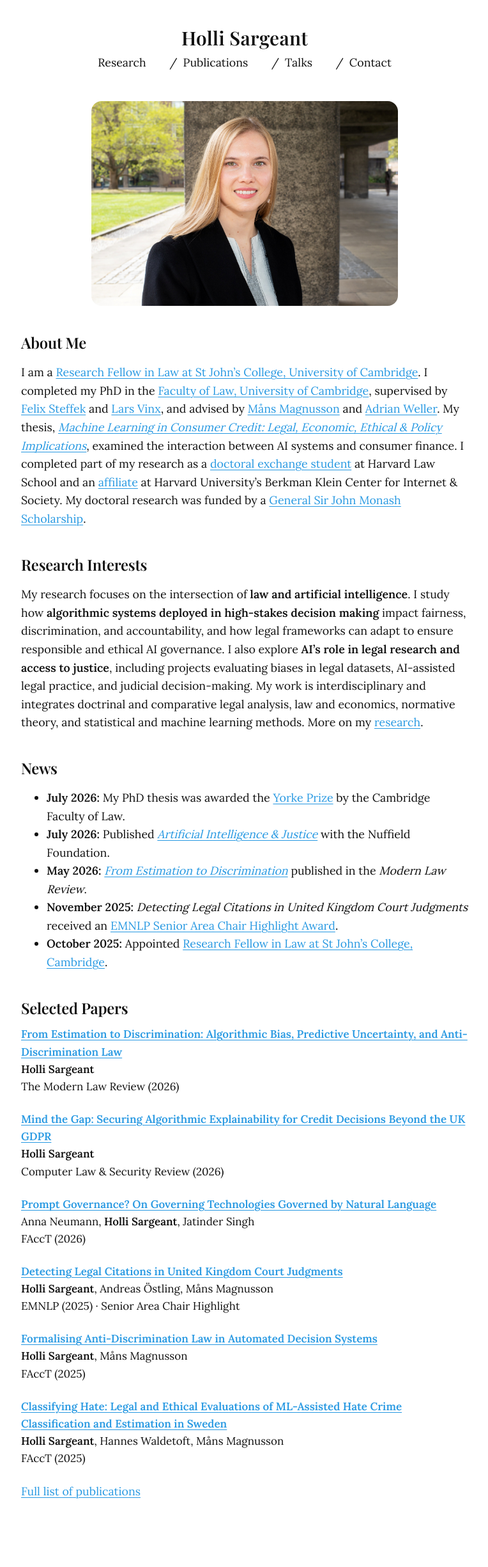
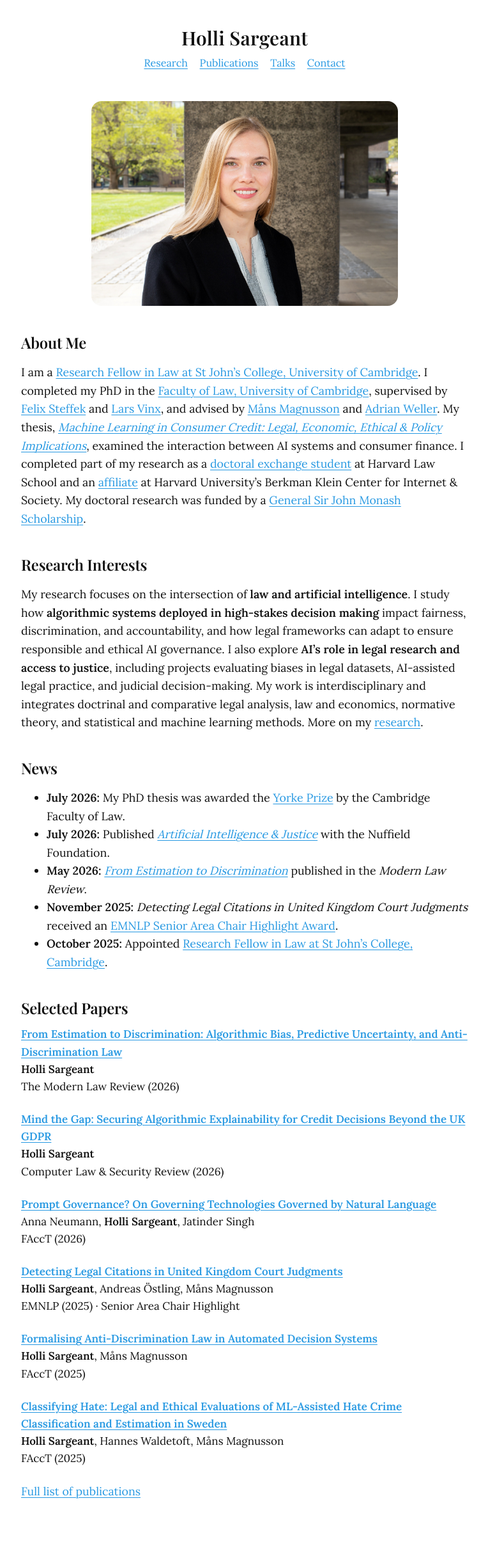
Before and after one commit to hollisargeant/hollisargeant.github.io, a Jekyll site: the page built from index.md, in a window 1280 px wide. Shown: the whole page at 64% size, without its empty margins (257-1021 px from the left). Built offline with Jekyll 4.4.1, drawn with Linux system fonts in a browser that asks for light colours.

Commit message:
Update custom.css

```diff
--- a/assets/css/custom.css
+++ b/assets/css/custom.css
@@ -3,10 +3,19 @@
    ========================= */
 :root{
   --text:#111;
+  --muted:#666;
   --link:#2899e2;       /* lighter sky blue */
   --rule:#e6e6e6;
   --colw:700px;         /* content width */
   --padx:1.5rem;        /* side padding */
+
+  /* Announcement box colours */
+  --box:#e3f1fb;                  /* default box: pale blue */
+  --announcement-blue:#e3f1fb;
+  --announcement-green:#dcefe3;
+  --announcement-yellow:#fbf1d8;
+  --announcement-pink:#f9e3ea;
+  --announcement-grey:#eef0f2;
 }
 
 html{ font-size:17px; }
@@ -37,20 +46,15 @@ h1,h2,h3,h4{
 h1{ font-size:2.1rem; letter-spacing:-0.02em; }
 
 /* Section headings */
-h2 {
-  font-size: 1.4rem;
-  letter-spacing: -0.01em;
-  margin: 2.5rem 0 0.75rem;
+h2{
+  font-size:1.4rem;
+  letter-spacing:-0.01em;
+  margin:2.5rem 0 .75rem;
 }
 
-h3 {
-  font-size: 1.2rem;
-  margin: 1.8rem 0 0.5rem;
-}
-
-/* Slightly more breathing room after header section */
-.header-section {
-  margin-bottom: 3rem;
+h3{
+  font-size:1.2rem;
+  margin:1.8rem 0 .5rem;
 }
 
 /* Body text */
@@ -74,46 +78,37 @@ a:focus{
   outline-offset:2px;
 }
 
-/* Minimal inline nav */
-.site-nav{ margin:0 0 .75rem; padding:0; list-style:none; font-size:.95rem; }
-.site-nav li{ display:inline; }
-.site-nav li+li::before{ content:" / "; color:var(--muted); margin:0 .25rem; }
+/* ---- Header: centred name, nav underneath ---- */
+.site-header{
+  text-align:center;
+  padding:40px 16px 28px;
+}
+.site-name{
+  font-size:1.75rem;
+  font-weight:600;
+  margin:0 0 .4rem;
+  letter-spacing:.01em;
+}
+.site-name a{ color:var(--text); text-decoration:none; }
 
-/* --- Centered top navigation under name --- */
-.site-nav {
-  list-style: none;
-  padding: 0;
-  margin: 0.5rem 0 1rem;
-  text-align: center;
+/* ---- Nav: one row of underlined links, centred ---- */
+.site-nav{
+  list-style:none;
+  margin:0;
+  padding:0;
+  display:flex;
+  flex-wrap:wrap;
+  justify-content:center;
+  gap:.2rem 1.1rem;
 }
-
-.site-nav li {
-  display: inline-block;
-  margin: 0 0.4rem;
+.site-nav li{ margin:0; }
+.site-nav a{
+  color:var(--link);
+  font-family:"Lora", Georgia, serif;
+  font-size:.95rem;
+  text-decoration:underline;
 }
-
-.site-nav a {
-  text-decoration: none;
-  color: var(--muted);
-  font-family: "Lora", Georgia, serif;
-  font-size: 1.05rem;
-  transition: color 0.2s ease;
-}
-
-.site-nav a:hover {
-  color: var(--link);
-  text-decoration: underline;
-}
-
-/* Divider */
-.header-section .rule {
-  width: 80%;
-  max-width: 420px;
-  margin: 1.25rem auto 2rem;
-  background: var(--rule);
-  border: 0;
-  height: 1px;
-}
+.site-nav a:hover{ text-decoration-thickness:2px; }
 
 /* Images */
 img{ max-width:100%; height:auto; }
@@ -128,30 +123,7 @@ img{ max-width:100%; height:auto; }
   margin:0 auto 2rem;
 }
 
-/* ---- Header: centred name, nav underneath ---- */
-.site-header{
-  text-align:center;
-  padding:40px 16px 28px;
-}
-.site-name{
-  font-size:1.75rem;
-  font-weight:600;
-  margin:0 0 .4rem;
-  letter-spacing:.01em;
-}
-.site-name a{ color:var(--text); text-decoration:none; }
-.site-nav{
-  list-style:none;
-  margin:0;
-  padding:0;
-  display:flex;
-  flex-wrap:wrap;
-  justify-content:center;
-  gap:.2rem 1.1rem;
-  font-size:.92rem;
-}
-
-/* Body: left-aligned text inside centered column */
+/* Body: left-aligned text inside centred column */
 main p,
 main ul,
 main ol,
@@ -168,22 +140,22 @@ main h4{
 .section li{ margin:.2rem 0; }
 
 /* Footer */
-footer {
-  text-align: center;
-  margin-top: 3rem;
-  margin-bottom: 1.5rem;
+footer{
+  text-align:center;
+  margin-top:3rem;
+  margin-bottom:1.5rem;
 }
 
-footer .rule {
-  width: 80%;
-  max-width: 420px;
-  margin: 0 auto;
-  background: var(--rule);
-  border: 0;
-  height: 1px;
+footer .rule{
+  width:80%;
+  max-width:420px;
+  margin:0 auto;
+  background:var(--rule);
+  border:0;
+  height:1px;
 }
 
-/* Tables & code */
+/* Tables */
 table{
   width:100%;
   border-collapse:collapse;
@@ -196,10 +168,10 @@ td,th{
 }
 
 /* =========================
-   Publication badges
+   Publication entries
    ========================= */
 
-/* ---- Publication entries ----
+/*
    <div class="pub">
      <a class="pub-title" href="...">Title</a><br>
      Authors, with <b>Holli Sargeant</b><br>
@@ -223,15 +195,16 @@ td,th{
 /* ---- Dated lines (talks, teaching) ---- */
 .lines p{ margin:0 0 .35rem; }
 
-
-/* ---- Announcement box ---- */
+/* =========================
+   Announcement box
+   Use: <div class="announcement announcement--green">...</div>
+   ========================= */
 .announcement{
   background:var(--box);
+  border-left:4px solid transparent;
   padding:.6rem .75rem;
   margin:0 0 1rem;
 }
-
-/* Colour options */
 
 .announcement--blue{
   background:var(--announcement-blue);
```
